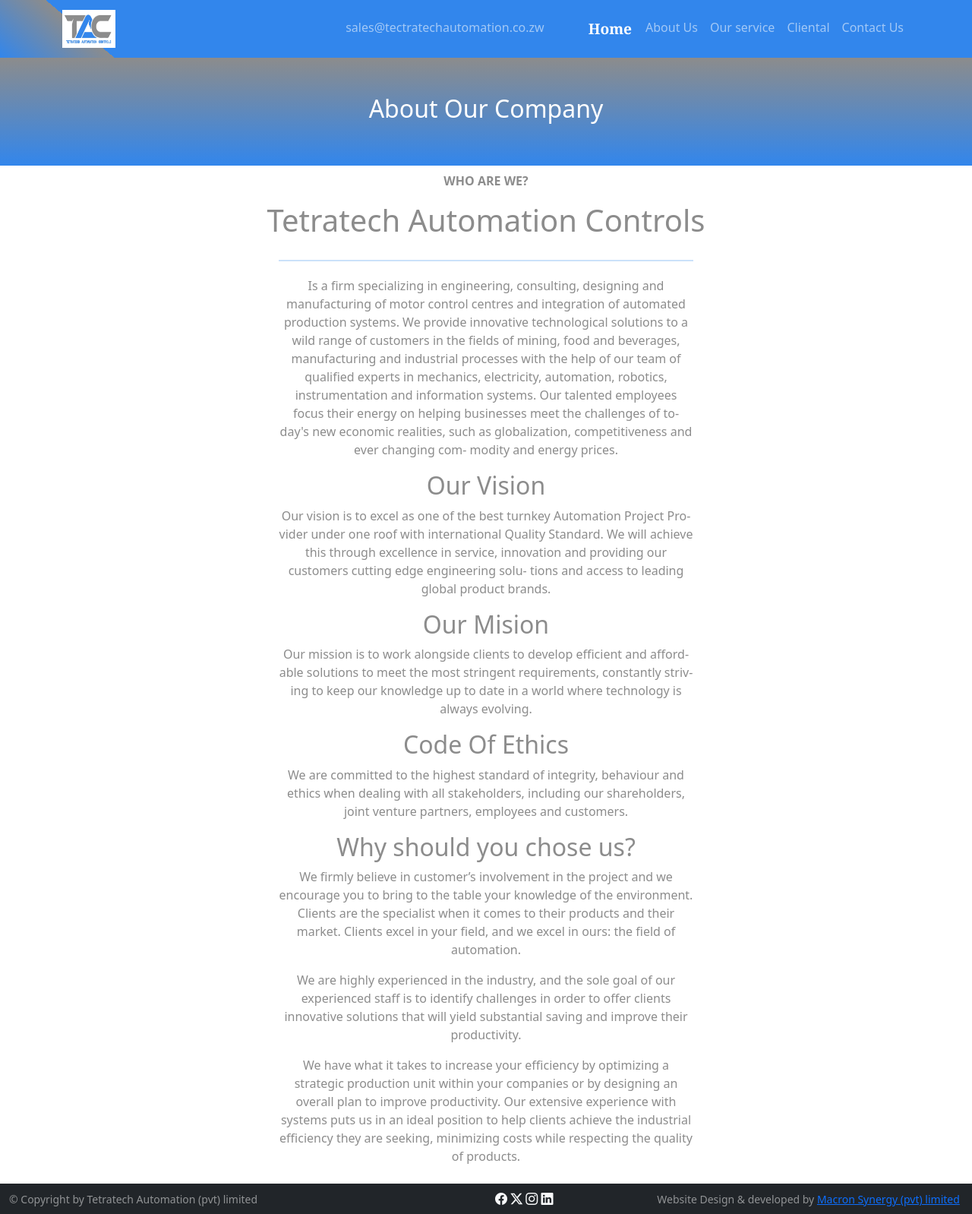
After one commit to ronnzw/tetratechautomation, a Django app: page /about in a window 1280 px wide. The commit adds this page. Shown: the whole page at 76% size. Run offline with Django 5.2, Linux system fonts and the light colour scheme.

Commit message:
about page

```diff
--- a/tetautoapp/static/css/tetautoapp.css
+++ b/tetautoapp/static/css/tetautoapp.css
@@ -74,3 +74,27 @@
     color: white;
     font-family: 'Franklin Gothic Medium', 'Arial Narrow', Arial, sans-serif;
 }
+.imghover{
+    transition: all 0.3s;
+}
+.imghover:hover{
+    transform: scale(1.05);
+}
+hr {
+    border: none;
+    height: 2px; /* Adjust height as needed */
+    background-color: #3286EC; /* Adjust color as needed */
+    width: 100%; /* Adjust width as needed */
+    margin: 20px auto; /* Center horizontally and add space vertically */
+}
+.masterhead{
+    background-image: url('../img/electronicEng.jpg');
+    background-size: cover;
+    min-height: 60vh;
+    background-repeat: no-repeat;
+    background-position: bottom;
+    background-attachment: fixed;
+    color: #3286EC;
+    z-index: -1;
+    filter: brightness(0.9);
+}
--- /dev/null
+++ b/tetautoapp/templates/tetautoapp/about.html
@@ -0,0 +1,138 @@
+{% extends 'tetautoapp/base.html' %}
+{% load static %}
+
+{% block content %}
+<div class="container-fluid p-5 mb-2 text-white text-center" style="background: linear-gradient(#8c8c8c, #3286ec)">
+    <h2>About Our Company</h2>
+</div>
+
+
+<div class="container text-center" style="color: #8c8c8c;">
+    <p class="fw-bold text-uppercase" >Who are we?</p>
+    <div class="row">
+        <div class="col">
+            <h1>Tetratech Automation Controls</h1>
+        </div>
+    </div>
+    <div class="row">
+        <div class="col-md-6 offset-md-3">
+            <!-- HR tag -->
+            <hr>
+        </div>
+    </div>
+
+    <!-- Brief description about the company -->
+    <div class="row">
+        <div class="col-md-6 offset-md-3">
+            <p>
+            Is a firm specializing in engineering, consulting, designing and
+            manufacturing of motor control centres and integration of automated production systems.
+            We provide innovative technological solutions to a wild range of customers in the fields of
+            mining, food and beverages, manufacturing and industrial processes with the help of our
+            team of qualified experts in mechanics, electricity, automation, robotics, instrumentation and
+            information systems.
+
+            Our talented employees focus their energy on helping businesses meet the challenges of to-
+            day's new economic realities, such as globalization, competitiveness and ever changing com-
+            modity and energy prices.
+            </p>
+        </div>
+    </div>
+
+    <!-- Our vision -->
+    <div class="row">
+        <div class="col">
+            <h2>
+                Our Vision
+            </h2>
+        </div>
+    </div>
+    <div class="row">
+        <div class="col-md-6 offset-md-3">
+            <p>
+                Our vision is to excel as one of the best turnkey Automation Project Pro-
+                vider under one roof with international Quality Standard. We will achieve
+
+                this through excellence in service,
+
+                innovation and providing our customers cutting edge engineering solu-
+                tions and access to leading global product brands.
+            </p>
+        </div>
+    </div>
+
+
+        <!-- Our mision -->
+        <div class="row">
+            <div class="col">
+                <h2>
+                    Our Mision
+                </h2>
+            </div>
+        </div>
+        <div class="row">
+            <div class="col-md-6 offset-md-3">
+                <p>
+                    Our mission is to work alongside clients to develop efficient and afford-
+                    able solutions to meet the most stringent requirements, constantly striv-
+                    ing to keep our knowledge up to date in a world where technology is
+
+                    always evolving.
+                </p>
+            </div>
+        </div>
+
+
+                <!-- Code Of Ethics. -->
+                <div class="row">
+                    <div class="col">
+                        <h2>
+                            Code Of Ethics
+                        </h2>
+                    </div>
+                </div>
+                <div class="row">
+                    <div class="col-md-6 offset-md-3">
+                        <p>
+                            We are committed to the highest standard of integrity, behaviour and
+                            ethics when dealing with all stakeholders, including our shareholders, joint
+                            venture partners, employees and customers.
+                        </p>
+                    </div>
+                </div>
+
+
+                                <!-- Why should you chose us. -->
+                                <div class="row">
+                                    <div class="col">
+                                        <h2>
+                                            Why should you chose us?
+                                        </h2>
+                                    </div>
+                                </div>
+                                <div class="row">
+                                    <div class="col-md-6 offset-md-3">
+                                        <p>
+                                            We firmly believe in customer’s involvement in the project and we encourage you to bring
+                                            to the table your knowledge of the environment. Clients are the specialist when it comes to
+                                            their products and their market. Clients excel in your field, and we excel in ours: the field of
+                                            automation.
+                                        </p>
+                                        <p>
+                                            We are highly experienced in the industry, and the sole goal of our experienced staff is to
+                                            identify challenges in order to offer clients innovative solutions that will yield substantial
+                                            saving and improve their productivity.
+                                        </p>
+                                        <p>
+                                            We have what it takes to increase your efficiency by optimizing a strategic production unit
+                                            within your companies or by designing an overall plan to improve productivity.
+                                            Our extensive experience with systems puts us in an ideal position to help clients achieve
+                                            the industrial efficiency they are seeking, minimizing costs while respecting the quality of
+                                            products.
+                                        </p>
+                                    </div>
+                                </div>
+
+</div>
+
+{% endblock %}
--- a/tetautoapp/templates/tetautoapp/base.html
+++ b/tetautoapp/templates/tetautoapp/base.html
@@ -14,15 +14,20 @@
     <main>
     <nav class="navbar navbar-expand-lg sticky-top" data-bs-theme="dark" style="background: linear-gradient(220deg, #3286ec 89%, #8c8c8c 5%, #3286ec 100%)">
         <div class="container">
-              <a class="navbar-brand" href="#"><img src="static/img/tetra.png" alt="logo" width="70" height="50"></a>
+              <a class="navbar-brand" href="/"><img src="static/img/tetra.png" alt="logo" width="70" height="50"></a>
+
               <button class="navbar-toggler" type="button" data-bs-toggle="collapse" data-bs-target="#navbarNavAltMarkup" aria-controls="navbarNavAltMarkup" aria-expanded="false" aria-label="Toggle navigation">
                 <span class="navbar-toggler-icon"></span>
               </button>
+
               <div class="collapse navbar-collapse" id="navbarNavAltMarkup">
                 <div class="navbar-nav ms-auto">
+                  <span class="navbar-text" style="margin-right: 50px;">
+                    sales@tectratechautomation.co.zw
+                  </span>
                   <a class="nav-link active" style="font-weight: bolder; font-family: Georgia, 'Times New Roman', Times, serif; font-size: larger;padding-right: 10px;" aria-current="page" href="/">Home</a>
-                  <a class="nav-link" href="#">About Us</a>
-                  <a class="nav-link" href="#">Our service</a>
+                  <a class="nav-link" href="{% url 'about' %}">About Us</a>
+                  <a class="nav-link" href="{% url 'ourServices' %}">Our service</a>
                   <a class="nav-link" href="#">Cliental</a>
                   <a class="nav-link" href="#">Contact Us</a>
                 </div>
@@ -31,9 +36,9 @@
           </nav>
         {% block content %}
         {% endblock %}
-    </main>
-    <footer class="bg-dark py-2 mt-2">
-      <div class="container text-light">
+
+
+      <div class="container-fluid text-light bg-dark py-2 mt-2">
         <div class="row">
           <div class="col-6">
             <small class="text-white-50">&copy; Copyright by Tetratech Automation (pvt) limited</small>
@@ -49,7 +54,7 @@
           </div>
         </div>
       </div>
-    </footer>
+    </main>
     <script src="https://cdn.jsdelivr.net/npm/@popperjs/core@2.11.8/dist/umd/popper.min.js" integrity="sha384-I7E8VVD/ismYTF4hNIPjVp/Zjvgyol6VFvRkX/vR+Vc4jQkC+hVqc2pM8ODewa9r" crossorigin="anonymous"></script>
     <script src="https://cdn.jsdelivr.net/npm/bootstrap@5.3.2/dist/js/bootstrap.min.js" integrity="sha384-BBtl+eGJRgqQAUMxJ7pMwbEyER4l1g+O15P+16Ep7Q9Q+zqX6gSbd85u4mG4QzX+" crossorigin="anonymous"></script>
     <script src="https://cdn.jsdelivr.net/npm/bootstrap@5.3.2/dist/js/bootstrap.bundle.min.js" integrity="sha384-C6RzsynM9kWDrMNeT87bh95OGNyZPhcTNXj1NW7RuBCsyN/o0jlpcV8Qyq46cDfL" crossorigin="anonymous"></script>
--- a/tetautoapp/urls.py
+++ b/tetautoapp/urls.py
@@ -3,4 +3,6 @@
 
 urlpatterns = [
     path('', views.home, name='home'),
+    path('about',views.about, name='about'),
+    path('ourServices',views.ourServices,name="ourServices"),
 ]
--- a/tetautoapp/views.py
+++ b/tetautoapp/views.py
@@ -4,4 +4,9 @@
 def home(request):
     return render(request,'tetautoapp/home.html',{})
 
+def about(request):
+    return render(request,'tetautoapp/about.html',{})
+
+def ourServices(request):
+    return render(request,'tetautoapp/OurServices.html',{})
 # Create your views here.
```
Also changed, not shown: tetautoapp/templates/tetautoapp/OurServices.html (added, +9 -0 lines), tetautoapp/templates/tetautoapp/home.html (+33 -10 lines), tetautoapp/static/img/bernd.jpg (renamed from tetautoapp/static/img/bernd-dittrich-JKTTnxWhNeg-unsplash.jpg), tetautoapp/static/img/electronicEng.jpg (added), tetautoapp/static/img/emmanuel-ikwuegbu--0-kl1BjvFc-unsplash.jpg (deleted), 2 other files.
